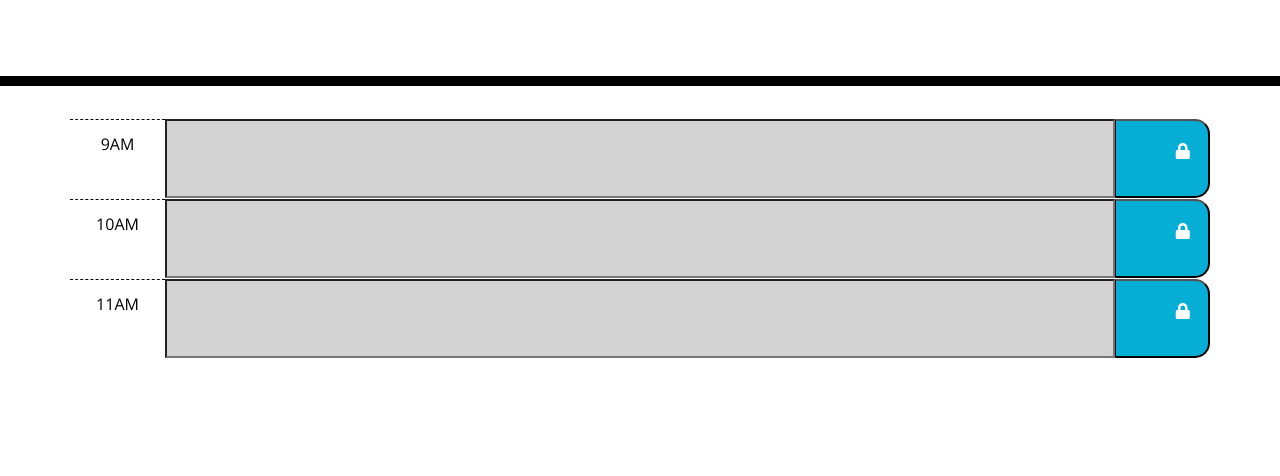
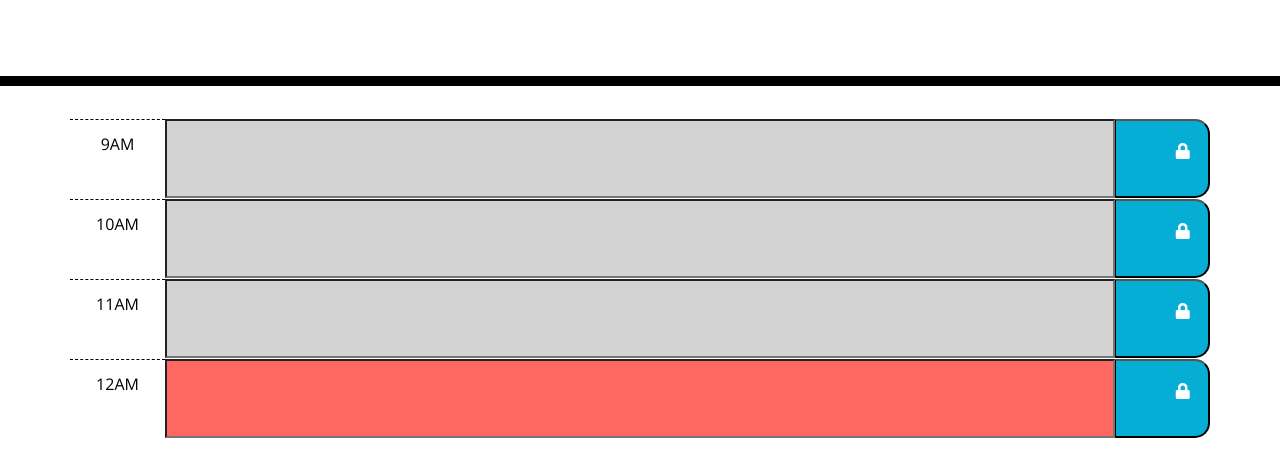
Before and after one commit to Ricardo-solis/workDayScheduler, a plain HTML site: page index.html in a window 1280 px wide. Shown: the part 182-658 px from the top of the page. Drawn offline with nearby package versions, Linux system fonts and the light colour scheme.

Commit message:
created the 12pm timeblock with the present class given and the code i wrote.

```diff
--- a/index.html
+++ b/index.html
@@ -62,7 +62,13 @@
       </div>
 
       <!-- 12M Timeblock -->
-      <div class="row"></div>
+      <div class="row time-block">
+        <div class="col-md-1 hour pt-3">12AM</div>
+        <input class="col-md-10 present" />
+        <button class="col-md-1 saveBtn">
+          <i class="fas fa-lock pb-3"></i>
+        </button>
+      </div>
 
       <!-- 1PM Timeblock -->
       <div class="row"></div>
```
